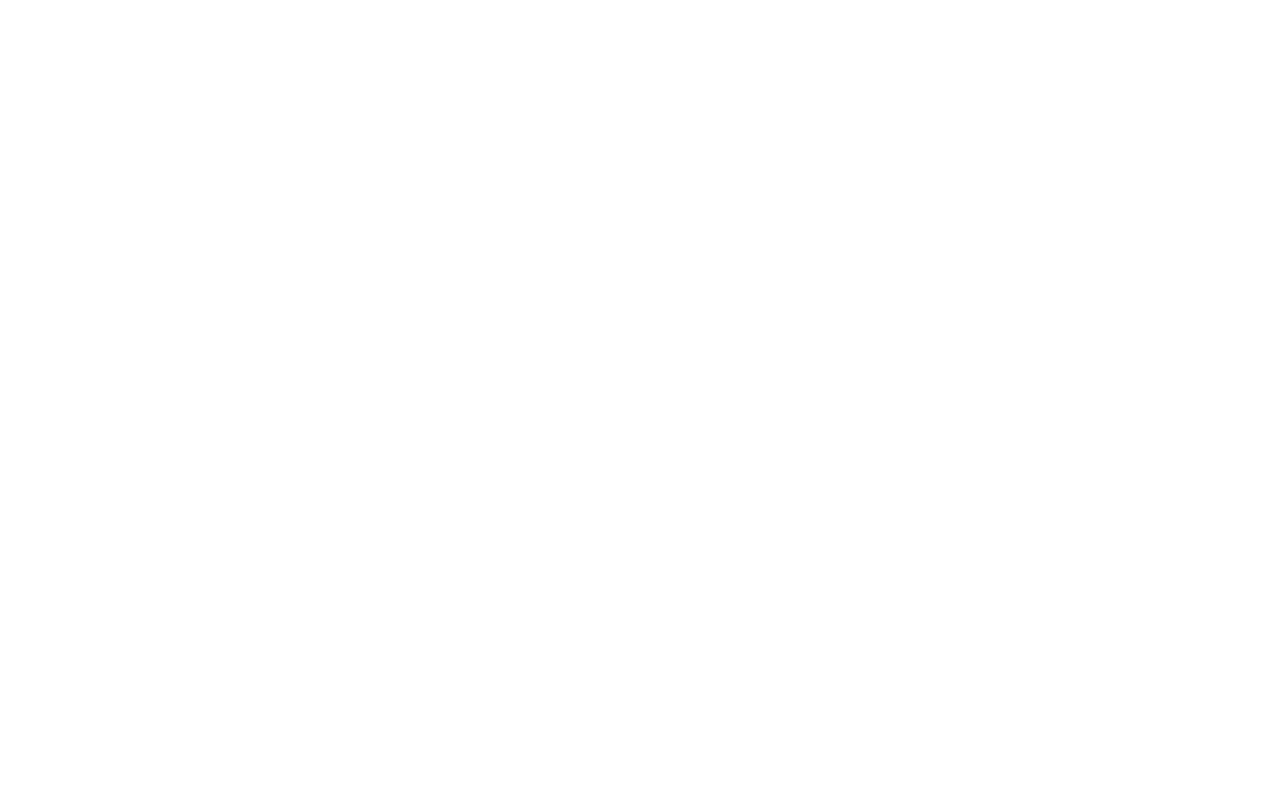
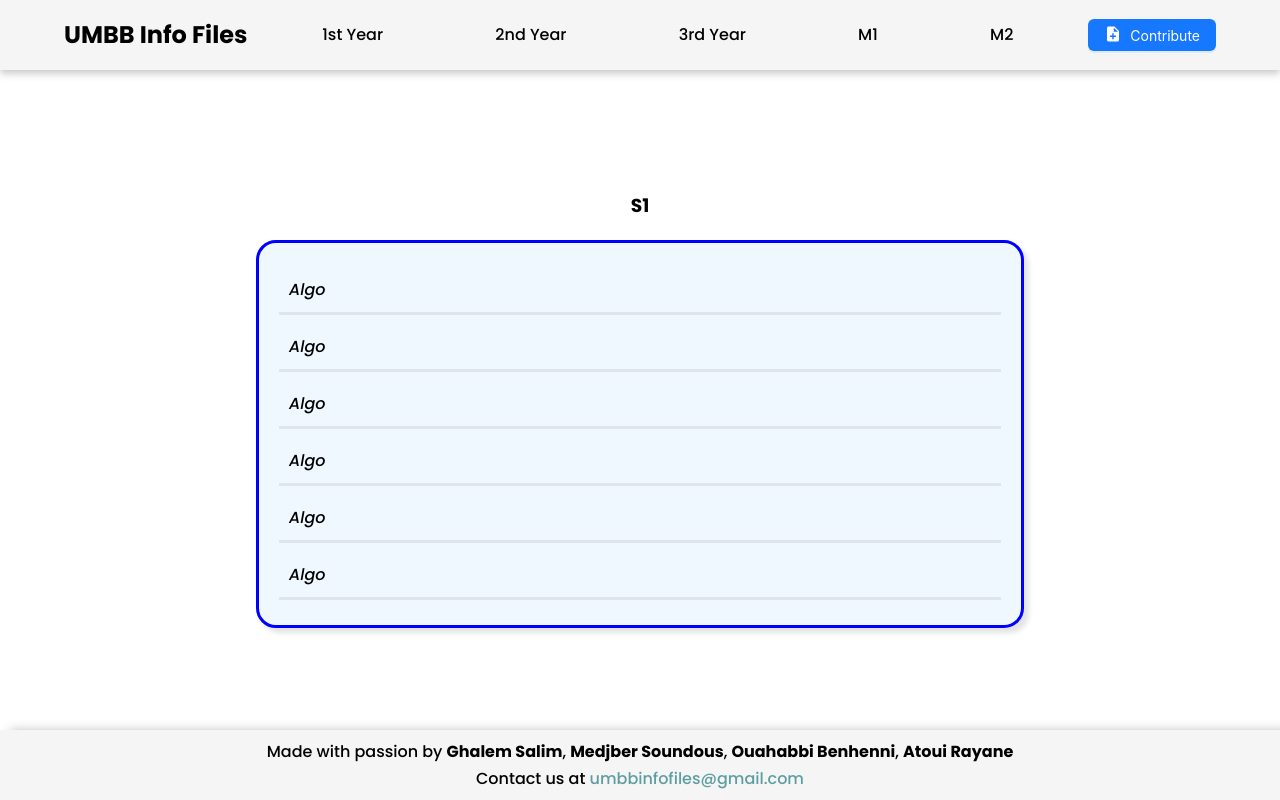
Before and after one commit to saliiimm/Umbb-Info-Files, a React (Vite) app: page /semester in a window 1280 px wide. Before the commit this address had no page. Built offline with nearby package versions, Linux system fonts and the light colour scheme.

Commit message:
#Add: - Semester & Subject classes & interfaces - Semester pages

```diff
--- a/package.json
+++ b/package.json
@@ -27,6 +27,6 @@
     "globals": "^15.9.0",
     "typescript": "^5.5.3",
     "typescript-eslint": "^8.0.1",
-    "vite": "^5.4.1"
+    "vite": "^5.4.8"
   }
 }
--- a/src/App.tsx
+++ b/src/App.tsx
@@ -2,6 +2,7 @@
 import './App.css';
 import Home from './pages/HomeTemplate/Home';
 import HomePage from './pages/Home/HomePage';
+import SemesterPage from './pages/Semester/SemesterPage';
 
 function App() {
   return (
@@ -9,6 +10,9 @@
       <Route path="/" element={<Home />}>
         <Route index element={<HomePage />} />
       </Route>
+      <Route path="/semester/" element={<Home />}>
+        <Route index element={<SemesterPage />} />
+      </Route>
     </Routes>
   );
 }
--- /dev/null
+++ b/src/components/SubjectCardElement/SubjectCardElement.css
@@ -0,0 +1,16 @@
+.CardElement{
+    width: 100%;
+
+    padding: 10px;
+    margin: 5px;
+
+    border-bottom: 3px solid rgba(0, 0, 0, 0.075);
+}
+
+.CardElement>a{
+    width: 100%;
+    height: 100%;
+
+    color: black;
+    font-style: oblique;
+}
--- /dev/null
+++ b/src/components/SubjectCardElement/SubjectCardElement.tsx
@@ -0,0 +1,15 @@
+import "./SubjectCardElement.css"
+import SubjectInterface  from "../../data_models/SubjectInterface";
+
+const SubjectCardElement: React.FC<SubjectInterface> = ({ subject }) => {
+    return (
+        <div className="CardElement">
+            <a href={subject.link} target="_blank">
+                {subject.name}
+            </a>
+        </div>
+    );
+};
+
+
+export default SubjectCardElement
--- /dev/null
+++ b/src/components/SubjectsCard/SubjectsCard.css
@@ -0,0 +1,33 @@
+.SubjectsCardContainer {
+    height: 100vh;
+
+    display: flex;
+    flex-direction: column;
+    align-items: center;
+    justify-content: center;
+}
+
+
+.SemesterName{
+    margin: 20px;
+}
+
+
+.SubjectsCard{
+    width: 60%;
+
+    padding: 20px;
+
+    background-color: aliceblue;
+
+    border: solid;
+    border-radius: 20px;
+    border-color: blue;
+
+    box-shadow: 5px 5px 5px rgba(0, 0, 0, 0.115);
+
+    display: flex;
+    flex-direction: column;
+    align-items: center;
+    justify-content: center;
+}
--- /dev/null
+++ b/src/components/SubjectsCard/SubjectsCard.tsx
@@ -0,0 +1,18 @@
+import './SubjectsCard.css';
+import { FC } from "react";
+import SemesterInterface from "../../data_models/SemesterInterface";
+import SubjectCardElement from "../SubjectCardElement/SubjectCardElement";
+
+
+const SubjectsCard: FC<SemesterInterface> = ({semester})=>{
+    return (
+        <div className='SubjectsCardContainer'>
+            <h3 className='SemesterName'>{semester.name}</h3>
+            <ul className='SubjectsCard'>
+                {semester.subjectsList.map( subject => (<SubjectCardElement subject={subject} />))}
+            </ul>
+        </div>
+    )
+}
+
+export default SubjectsCard
--- /dev/null
+++ b/src/data_models/Semester.tsx
@@ -0,0 +1,11 @@
+import Subject from "./Subject";
+
+export default class Semester {
+    name: string;
+    subjectsList: Array<Subject>;
+
+    constructor(semesterName: string, subjectsList: Array<Subject>) {
+        this.name = semesterName;
+        this.subjectsList = subjectsList;
+    }
+}
--- /dev/null
+++ b/src/data_models/SemesterInterface.tsx
@@ -0,0 +1,5 @@
+import Semester from "./Semester";
+
+export default interface SemesterInterface {
+    semester: Semester;
+}
--- /dev/null
+++ b/src/data_models/Subject.tsx
@@ -0,0 +1,9 @@
+export default class Subject {
+    name: string;
+    link: string;
+
+    constructor(subjectName: string, subjectLink: string) {
+        this.name = subjectName;
+        this.link = subjectLink;
+    }
+}
--- /dev/null
+++ b/src/data_models/SubjectInterface.tsx
@@ -0,0 +1,5 @@
+import Subject from "./Subject";
+
+export default interface SubjectInterface {
+    subject: Subject;
+}
--- /dev/null
+++ b/src/pages/Semester/SemesterPage.tsx
@@ -0,0 +1,22 @@
+import SubjectsCard from "../../components/SubjectsCard/SubjectsCard";
+import Subject from "../../data_models/Subject";
+import Semester from "../../data_models/Semester";
+
+const SemesterPage = () => {
+  ////TODO : REPLACE THIS
+  const data= [new Subject("Algo","https://drive.algo.ex"),new Subject("Algo","https://drive.algo.ex"),new Subject("Algo","https://drive.algo.ex")
+    ,new Subject("Algo","https://drive.algo.ex"),new Subject("Algo","https://drive.algo.ex"),new Subject("Algo","https://drive.algo.ex")
+  ];
+
+  const semester = new Semester("S1",data);
+
+  /*/*/
+
+  return (
+    <div>
+      <SubjectsCard semester={semester} />
+    </div>
+  );
+};
+
+export default SemesterPage;
```
Also changed, not shown: 1 other file (tests, documents, lock files or other folders).
